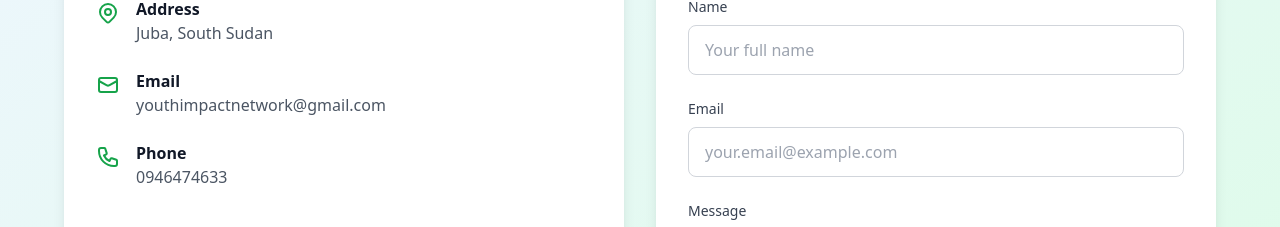
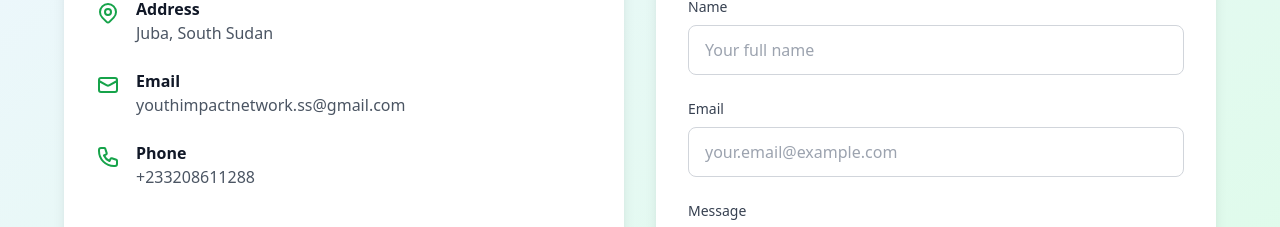
Before and after one commit to bpdajang/YIN, a React (Vite) app in the folder Frontend/: page /contact in a window 1280 px wide. Shown: the part 375-602 px from the top of the page. Built offline with nearby package versions, Linux system fonts and the light colour scheme; no server answers.

Commit message:
Update contact information in ContactUs component

```diff
--- a/Frontend/src/component/common/ContactUs.jsx
+++ b/Frontend/src/component/common/ContactUs.jsx
@@ -99,7 +99,9 @@ const ContactUs = () => {
                 </svg>
                 <div>
                   <h3 className="font-semibold text-gray-900">Email</h3>
-                  <p className="text-gray-600">youthimpactnetwork@gmail.com</p>
+                  <p className="text-gray-600">
+                    youthimpactnetwork.ss@gmail.com
+                  </p>
                 </div>
               </div>
               <div className="flex items-start space-x-4">
@@ -119,7 +121,7 @@ const ContactUs = () => {
                 </svg>
                 <div>
                   <h3 className="font-semibold text-gray-900">Phone</h3>
-                  <p className="text-gray-600">0946474633</p>
+                  <p className="text-gray-600">+233208611288</p>
                 </div>
               </div>
             </div>
```
